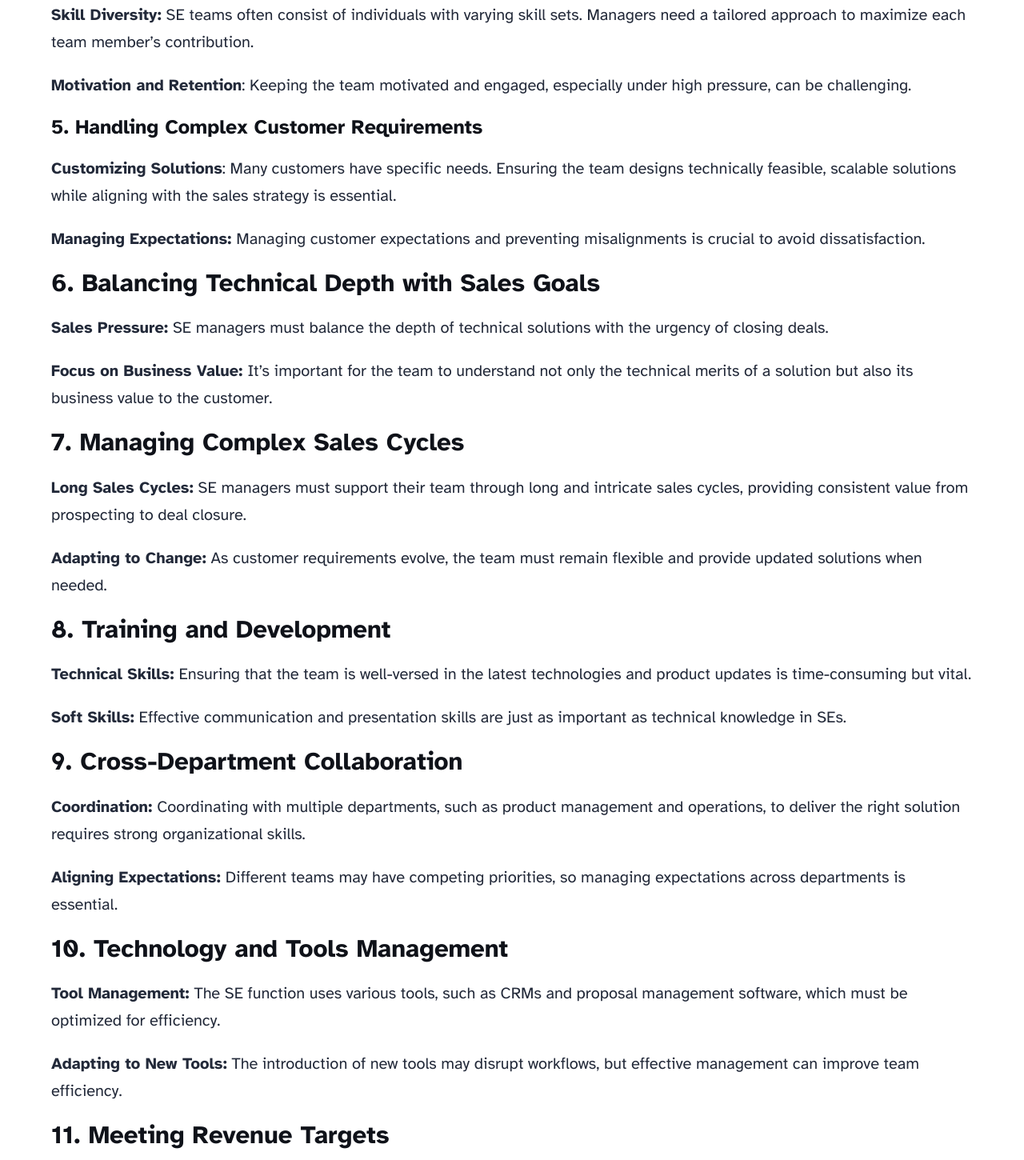
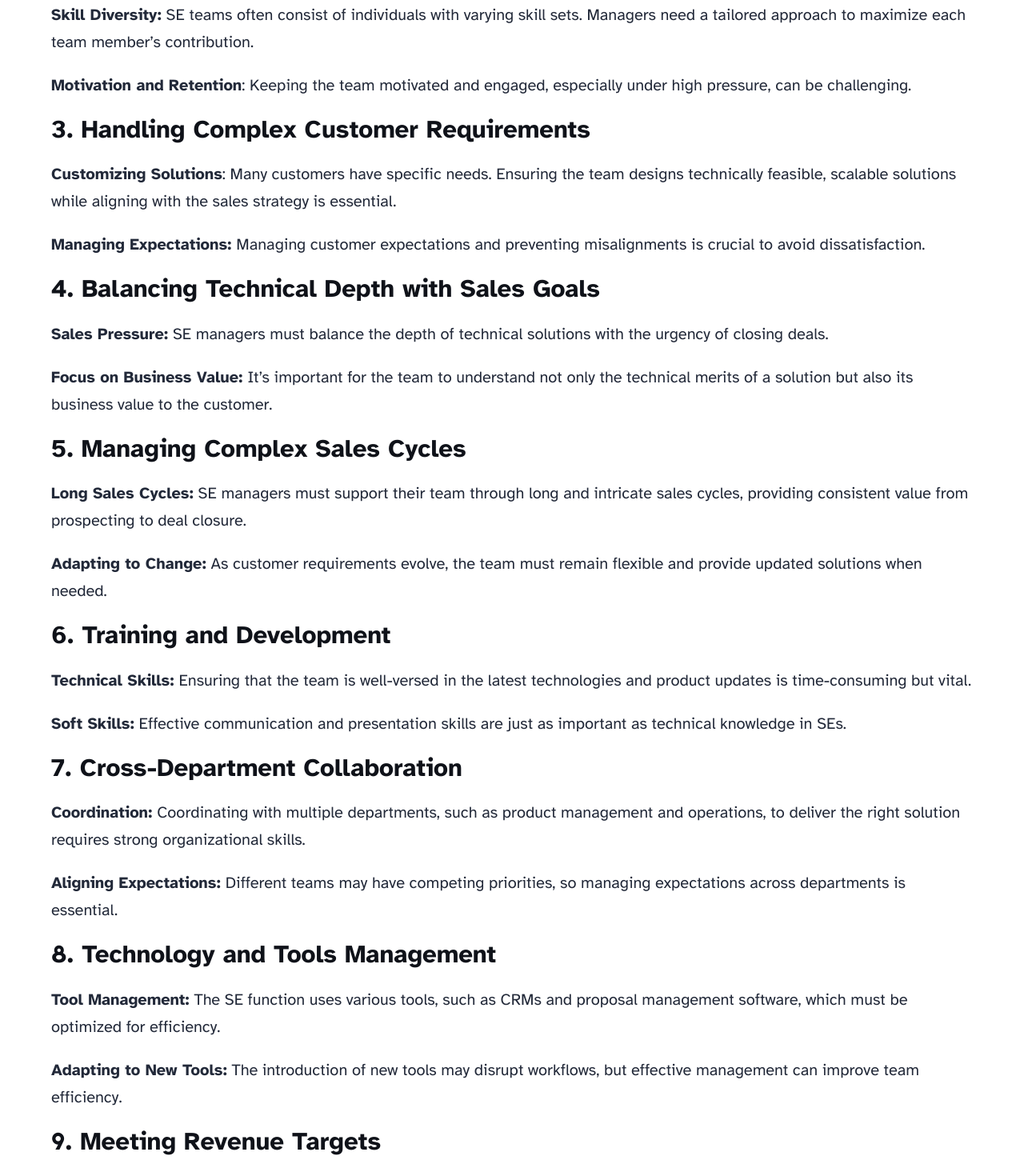
Before and after one commit to TOTALTECH-CONSULTING/TotalTech-Constuling-Website, an Astro site: page /blog/the-role-and-importance-of-presales in a window 1280 px wide. Shown: the part 3422-4872 px from the top of the page at 80% size. Built offline with nearby package versions, Linux system fonts and the light colour scheme; Astro itself is replaced by a stand-in of ours.

Commit message:
Update Blog Posts “the-role-and-importance-of-presales”

```diff
--- a/src/content/blog/the-role-and-importance-of-presales.md
+++ b/src/content/blog/the-role-and-importance-of-presales.md
@@ -76,8 +76,6 @@ In summary, Presales serves a critical role in aligning technical and business o
 
 [And it's not just me saying it :)](https://www.mckinsey.com/capabilities/growth-marketing-and-sales/our-insights/to-improve-sales-pay-more-attention-to-presales#/)    *(Requires sign in)*
 
-
-
 ## The Challenges of Leading an SE Team
 
 While SEs are critical for business success, leading an SE team comes with its own set of challenges. Effective SE leadership requires a balance of technical expertise, customer engagement, and strategic alignment. Below are some key challenges that SE managers face:
@@ -94,55 +92,55 @@ While SEs are critical for business success, leading an SE team comes with its o
 
 **Motivation and Retention**: Keeping the team motivated and engaged, especially under high pressure, can be challenging.
 
-##### 5. Handling Complex Customer Requirements
+#### 3. Handling Complex Customer Requirements
 
 **Customizing Solutions**: Many customers have specific needs. Ensuring the team designs technically feasible, scalable solutions while aligning with the sales strategy is essential.
 
 **Managing Expectations:** Managing customer expectations and preventing misalignments is crucial to avoid dissatisfaction.
 
-#### 6. Balancing Technical Depth with Sales Goals
+#### 4. Balancing Technical Depth with Sales Goals
 
 **Sales Pressure:** SE managers must balance the depth of technical solutions with the urgency of closing deals.
 
 **Focus on Business Value:** It’s important for the team to understand not only the technical merits of a solution but also its business value to the customer.
 
-#### 7. Managing Complex Sales Cycles
+#### 5. Managing Complex Sales Cycles
 
 **Long Sales Cycles:** SE managers must support their team through long and intricate sales cycles, providing consistent value from prospecting to deal closure.
 
 **Adapting to Change:** As customer requirements evolve, the team must remain flexible and provide updated solutions when needed.
 
-#### 8. Training and Development
+#### 6. Training and Development
 
 **Technical Skills:** Ensuring that the team is well-versed in the latest technologies and product updates is time-consuming but vital.
 
 **Soft Skills:** Effective communication and presentation skills are just as important as technical knowledge in SEs.
 
-#### 9. Cross-Department Collaboration
+#### 7. Cross-Department Collaboration
 
 **Coordination:** Coordinating with multiple departments, such as product management and operations, to deliver the right solution requires strong organizational skills.
 
 **Aligning Expectations:** Different teams may have competing priorities, so managing expectations across departments is essential.
 
-#### 10. Technology and Tools Management
+#### 8. Technology and Tools Management
 
 **Tool Management:** The SE function uses various tools, such as CRMs and proposal management software, which must be optimized for efficiency.
 
 **Adapting to New Tools:** The introduction of new tools may disrupt workflows, but effective management can improve team efficiency.
 
-#### 11. Meeting Revenue Targets
+#### 9. Meeting Revenue Targets
 
 **Sales Contribution:** Although SE teams are not directly responsible for closing deals, their technical contributions are crucial to driving revenue.
 
 **Forecasting and Reporting:** Accurate forecasting ensures that opportunities are qualified and the pipeline stays full.
 
-#### 12. Competitive Pressure
+#### 10. Competitive Pressure
 
 **Market Competition:** SE managers need to ensure that their team not only has technical proficiency but is also aware of competitor offerings and how to differentiate their company’s products.
 
 **Innovation:** Continuous innovation is necessary to highlight the unique value proposition, especially in highly competitive markets.
 
-#### 13. Customer Retention and Upselling
+#### 11. Customer Retention and Upselling
 
 **Post-Sale Engagement:** Ensuring that customer success teams are aligned and identifying opportunities for upselling and cross-selling after the deal is closed is crucial.
 
```
